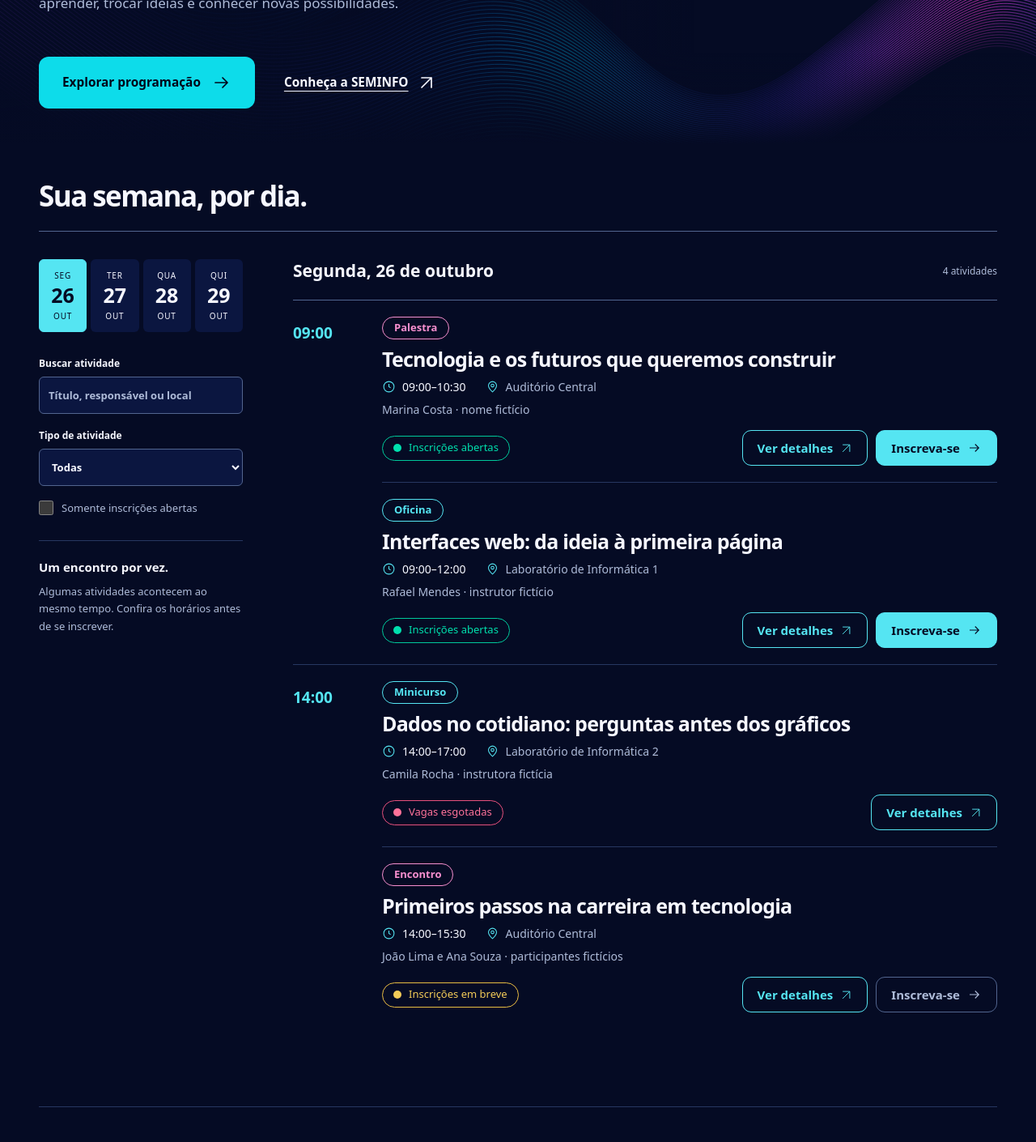
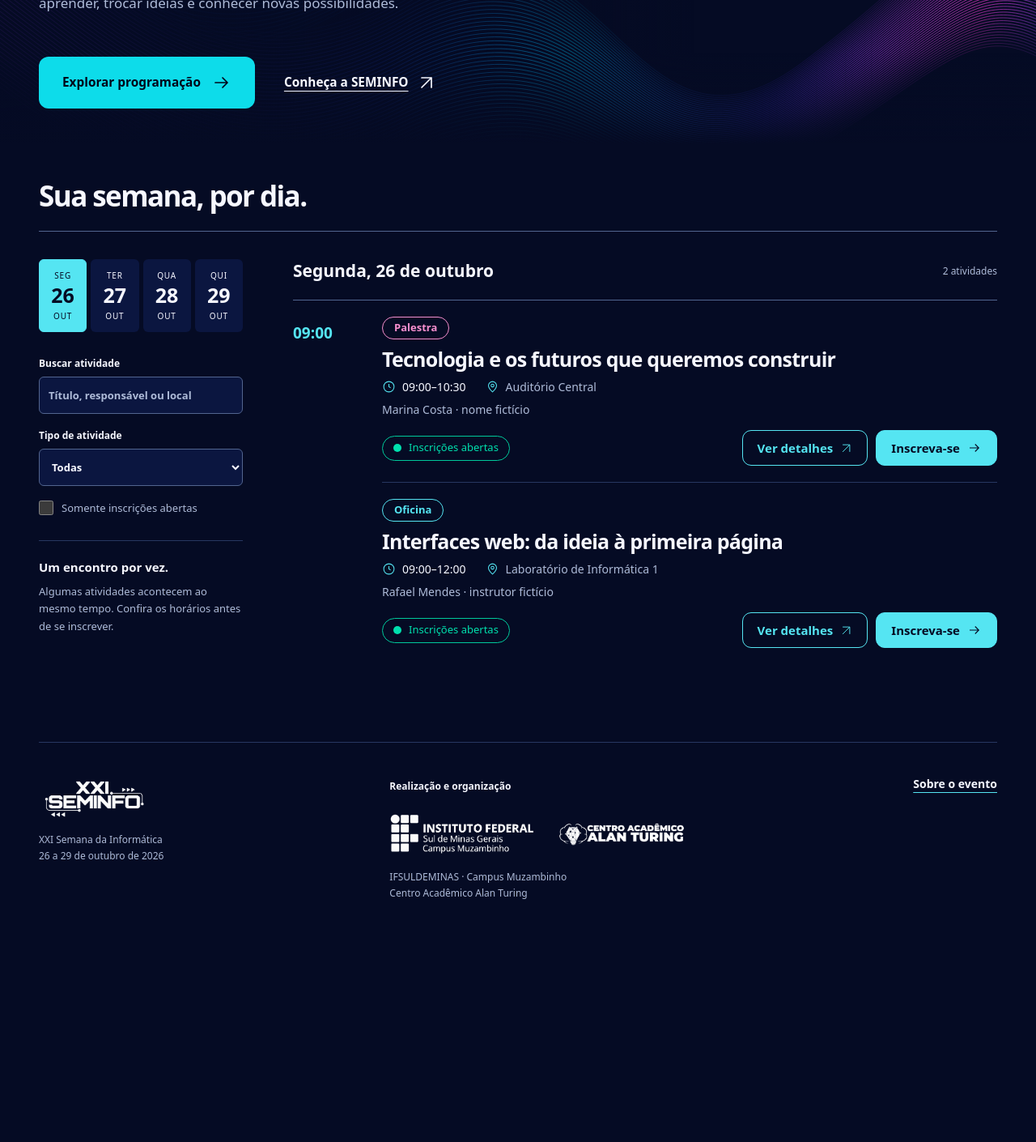
Before and after one commit to zluaninhaxp/seminfo, a React (Vite) app: page / in a window 1280 px wide. Shown: the part 391-1801 px from the top of the page at 81% size. After the commit the page ends 1554 px from the top, so only its background shows below. Built offline with nearby package versions, Linux system fonts and the light colour scheme; a web font is replaced by a local one.

Commit message:
feat: adiciona informações reais da CSP

```diff
--- a/src/App.css
+++ b/src/App.css
@@ -483,6 +483,7 @@ main:focus { outline: none; }
 .programme-activity-list .activity-type { display: inline-flex; padding: 4px 14px; border: 1px solid currentColor; border-radius: 999px; font-size: 13px; line-height: 1.35; color: var(--pink); }
 .programme-activity-list .category-cyan { color: var(--cyan); }
 .programme-activity-list .activity-row h3 { max-width: none; font-size: clamp(21px, 2vw, 25px); line-height: 1.3; }
+.programme-activity-list .activity-subtitle { margin: 5px 0 0; color: var(--cyan); font-size: 15px; font-weight: 600; line-height: 1.4; }
 .programme-activity-list .activity-meta { flex-direction: row; gap: 8px 24px; font-size: 14px; margin-top: 9px; }
 .programme-activity-list .activity-meta > span { display: inline-flex; align-items: center; gap: 8px; min-width: 0; }
 .programme-activity-list .activity-meta svg { width: 17px; height: 17px; flex-shrink: 0; color: var(--cyan); }
--- a/src/App.tsx
+++ b/src/App.tsx
@@ -8,6 +8,7 @@ import { Arrow } from "./Experience";
 import seminfoLogo from "./assets/LogoSEMINFO.png";
 import instituteLogo from "./assets/LogoIF.png";
 import academicCenterLogo from "./assets/LogoCA2.png";
+import caSeminfoPhoto from "./assets/Organizadores/CAseminfo.jpeg";
 
 const labels = {
   open: "Inscrições abertas",
@@ -27,6 +28,25 @@ function registrationDestination(value?: string) {
   } catch {
     return undefined;
   }
+}
+function registrationLabel(activity: Activity) {
+  if (activity.registrationStatus === "open" && !registrationDestination(activity.registrationUrl)) {
+    return activity.registrationDeadline
+      ? `Inscrições abertas até ${activity.registrationDeadline}`
+      : "Inscrições em breve";
+  }
+  return labels[activity.registrationStatus];
+}
+function renderRequirement(requirement: Activity["requirements"][number]) {
+  if (typeof requirement === "string") return requirement;
+  const pattern = new RegExp(
+    `(${requirement.emphasize.map((text) => text.replace(/[.*+?^${}()|[\]\\]/g, "\\$&")).join("|")})`,
+  );
+  return requirement.text.split(pattern).map((part, index) =>
+    requirement.emphasize.includes(part)
+      ? <mark className="competition-highlight" key={`${part}-${index}`}>{part}</mark>
+      : part,
+  );
 }
 function AgendaIcon({ location = false }: { location?: boolean }) {
   return <svg viewBox="0 0 24 24" fill="none" stroke="currentColor" strokeWidth="1.5" aria-hidden="true">
@@ -182,7 +202,7 @@ function App() {
           (a) =>
             (isActivities || a.date === day) &&
             (type === "Todas" || a.type === type) &&
-            (!openOnly || (a.registrationStatus === "open" && !a.cancelled && Boolean(registrationDestination(a.registrationUrl)))) &&
+            (!openOnly || (a.registrationStatus === "open" && !a.cancelled && (Boolean(registrationDestination(a.registrationUrl)) || Boolean(a.registrationDeadline)))) &&
             normalize(`${a.title} ${a.speaker} ${a.location}`).includes(
               normalize(search),
             ),
@@ -260,9 +280,9 @@ function App() {
             </a>
           ) : (
             <p className="action-note">
-              {event.demo
+              {a.registrationInstructions ?? (event.demo
                 ? "Formulário indisponível nesta demonstração."
-                : "Formulário de inscrição a divulgar."}
+                : "Formulário de inscrição a divulgar.")}
             </p>
           ))}
         {a.registrationStatus !== "open" && (
@@ -400,43 +420,72 @@ function App() {
               <article className="detail-body">
                 <h2>Sobre a atividade</h2>
                 <p>{detail.description}</p>
+                {detail.competitionSchedule?.length ? (
+                  <section className="competition-schedule" aria-labelledby="competition-schedule-title">
+                    <h2 id="competition-schedule-title">Cronograma da competição</h2>
+                    <ol>
+                      {detail.competitionSchedule.map((stage) => (
+                        <li key={`${stage.date}-${stage.start ?? "sem-horario"}-${stage.title}`}>
+                          <div className="competition-schedule-time">
+                            {stage.start ? (
+                              <time dateTime={`${stage.date}T${stage.start}:00`}>
+                                {stage.start}{stage.end ? `–${stage.end}` : ""}
+                              </time>
+                            ) : <span>Horário a divulgar</span>}
+                            <small>{dateLabel(stage.date)}</small>
+                          </div>
+                          <h3>{stage.title}</h3>
+                        </li>
+                      ))}
+                    </ol>
+                  </section>
+                ) : null}
                 <h2>Quem conduz</h2>
                 <div className="detail-speakers">
                   {detail.speaker ? detail.speaker.split(/\s+e\s+|\s*;\s*/).map((speaker, index) => {
                     const [name, ...notes] = speaker.split("·");
                     const words = name.trim().split(/\s+/);
                     const initials = [words[0]?.[0], words.length > 1 ? words[words.length - 1]?.[0] : ""].join("").toUpperCase();
-                    return <div className="detail-speaker" key={`${speaker}-${index}`}><span className="speaker-avatar" aria-hidden="true">{initials}</span><p><strong>{name.trim()}</strong>{notes.length > 0 && <small>{notes.join("·").trim()}</small>}</p></div>;
+                    const isAcademicCenter = name.trim() === "Centro Acadêmico Alan Turing";
+                    return <div className="detail-speaker" key={`${speaker}-${index}`}><span className={`speaker-avatar ${isAcademicCenter ? "speaker-avatar-image" : ""}`} aria-hidden="true">{isAcademicCenter ? <img src={caSeminfoPhoto} alt="" /> : initials}</span><p><strong>{name.trim()}</strong>{notes.length > 0 && <small>{notes.join("·").trim()}</small>}</p></div>;
                   }) : <p>Responsável a divulgar.</p>}
                 </div>
-                <h2>Antes de participar</h2>
+                <section className={detail.type === "Competição" ? "competition-rules" : "activity-requirements"} aria-labelledby="requirements-title">
+                  <h2 id="requirements-title">Antes de participar</h2>
                   {detail.requirements.length ? (
                     <ul>
                       {detail.requirements.map((r) => (
-                      <li key={r}>{r}</li>
+                        <li key={typeof r === "string" ? r : r.text}>{renderRequirement(r)}</li>
                       ))}
                     </ul>
                   ) : (
                     <p>Não há requisitos informados.</p>
                   )}
+                </section>
               </article>
               <aside className="participation">
-                <span className={`detail-registration-status ${detail.cancelled || detail.registrationStatus === "full" ? "detail-status-full" : detail.registrationStatus === "open" && registrationDestination(detail.registrationUrl) ? "detail-status-open" : detail.registrationStatus === "soon" || detail.registrationStatus === "open" ? "detail-status-soon" : ""}`}>
-                  <span aria-hidden="true" />{detail.cancelled ? "Cancelada" : detail.registrationStatus === "open" && !registrationDestination(detail.registrationUrl) ? "Inscrições em breve" : labels[detail.registrationStatus]}
+                <span className={`detail-registration-status ${detail.cancelled || detail.registrationStatus === "full" ? "detail-status-full" : detail.registrationStatus === "open" && (registrationDestination(detail.registrationUrl) || detail.registrationDeadline) ? "detail-status-open" : detail.registrationStatus === "soon" || detail.registrationStatus === "open" ? "detail-status-soon" : ""}`}>
+                  <span aria-hidden="true" />{detail.cancelled ? "Cancelada" : registrationLabel(detail)}
                 </span>
                 <h2>Participe</h2>
                 <p className="capacity">
                   {detail.capacity === null
-                    ? "Sem limite de vagas"
-                    : `${detail.capacity} vagas`}
+                    ? "Vagas ilimitadas"
+                    : detail.capacity === "limited"
+                      ? "Vagas limitadas"
+                    : typeof detail.capacity === "number"
+                      ? `${detail.capacity} vagas`
+                      : "Vagas a confirmar"}
                 </p>
-                {detail.capacity !== null && (
+                {typeof detail.capacity === "number" && (
                   <p>Preenchimento por ordem de inscrição.</p>
                 )}
                 {actions(detail)}
-                <p className="registration-help">
-                  {detail.registrationStatus === "none" ? "Esta atividade não exige inscrição." : "A inscrição é feita por atividade, em formulário externo. Consulte as orientações de confirmação no formulário."}
-                </p>
+                {detail.registrationStatus === "none" ? (
+                  <p className="registration-help">Esta atividade não exige inscrição.</p>
+                ) : !detail.registrationInstructions ? (
+                  <p className="registration-help">A inscrição é feita por atividade, em formulário externo. Consulte as orientações de confirmação no formulário.</p>
+                ) : null}
                 <button className="text-button" onClick={share}>
                   <DetailIcon kind="link" />
                   Compartilhar atividade
@@ -651,8 +700,9 @@ function App() {
                               className={`activity-row ${a.cancelled ? "cancelled" : ""}`}
                             >
                               <>
-                                <div className="activity-heading"><span className={`activity-type ${a.type === "Oficina" || a.type === "Minicurso" ? "category-cyan" : ""}`}>{a.type}</span></div>
+                                <div className="activity-heading"><span className={`activity-type ${a.type === "Oficina" ? "category-cyan" : ""}`}>{a.type}</span></div>
                                 <h3><a href={`#/atividade/${a.id}`} onClick={openActivity}>{a.title}</a></h3>
+                                {a.subtitle && <p className="activity-subtitle">{a.subtitle}</p>}
                                 <div className="activity-meta">
                                   <span><AgendaIcon />{a.start}–{a.end}</span>
                                   <span><AgendaIcon location />{a.location}</span>
@@ -661,15 +711,15 @@ function App() {
                                 {a.notice && <p className="row-notice">{a.notice}</p>}
                                 {temporal(a) && <p className="temporal">{temporal(a)}</p>}
                                 <div className="activity-bottom">
-                                  <span className={`agenda-status ${a.cancelled ? "agenda-status-cancelled" : a.registrationStatus === "full" ? "agenda-status-full" : a.registrationStatus === "open" && registrationDestination(a.registrationUrl) ? "agenda-status-open" : a.registrationStatus === "open" || a.registrationStatus === "soon" ? "agenda-status-soon" : ""}`}>
+                                  <span className={`agenda-status ${a.cancelled ? "agenda-status-cancelled" : a.registrationStatus === "full" ? "agenda-status-full" : a.registrationStatus === "open" && (registrationDestination(a.registrationUrl) || a.registrationDeadline) ? "agenda-status-open" : a.registrationStatus === "open" || a.registrationStatus === "soon" ? "agenda-status-soon" : ""}`}>
                                     <span className="agenda-status-dot" aria-hidden="true" />
-                                    {a.cancelled ? "Cancelada" : a.registrationStatus === "open" && !registrationDestination(a.registrationUrl) ? "Inscrições em breve" : labels[a.registrationStatus]}
+                                    {a.cancelled ? "Cancelada" : registrationLabel(a)}
                                   </span>
                                   <div className="agenda-actions">
                                     <a className="agenda-button agenda-details" href={`#/atividade/${a.id}`} onClick={openActivity} aria-label={`Ver detalhes de ${a.title}`}>Ver detalhes<Arrow diagonal /></a>
-                                    {!a.cancelled && a.registrationStatus === "open" && (registrationDestination(a.registrationUrl)
+                                    {!a.cancelled && a.registrationStatus === "open" && (registrationDestination(a.registrationUrl) || a.registrationInstructions)
                                       ? <a className="agenda-button agenda-register" href={`#/atividade/${a.id}`} onClick={openActivity} aria-label={`Inscreva-se em ${a.title}`}>Inscreva-se<Arrow /></a>
-                                      : <button className="agenda-button agenda-register" disabled>Inscreva-se<Arrow /></button>)}
+                                      : <button className="agenda-button agenda-register" disabled>Inscreva-se<Arrow /></button>}
                                   </div>
                                 </div>
                               </>
--- a/src/data.ts
+++ b/src/data.ts
@@ -1,7 +1,8 @@
 export interface Activity {
   id: string;
   title: string;
-  type: "Palestra" | "Oficina" | "Minicurso" | "Encontro";
+  subtitle?: string;
+  type: "Palestra" | "Oficina" | "Competição";
   date: string;
   start: string;
   end: string;
@@ -9,11 +10,19 @@ export interface Activity {
   mode: "Presencial" | "Online";
   speaker: string;
   description: string;
-  requirements: string[];
-  capacity: number | null;
+  requirements: (string | { text: string; emphasize: string[] })[];
+  capacity?: number | null | "limited";
   registrationStatus: "open" | "closed" | "full" | "none" | "soon";
   registrationUrl?: string;
+  registrationDeadline?: string;
+  registrationInstructions?: string;
   onlineUrl?: string;
+  competitionSchedule?: {
+    date: string;
+    start?: string;
+    end?: string;
+    title: string;
+  }[];
   cancelled?: boolean;
   notice?: string;
 }
@@ -74,53 +83,47 @@ export const activities: Activity[] = [
     registrationUrl: "https://example.com/seminfo/inscricao-interfaces",
   },
   {
-    id: "dados-no-cotidiano",
-    title: "Dados no cotidiano: perguntas antes dos gráficos",
-    type: "Minicurso",
-    date: "2026-10-26",
-    start: "14:00",
-    end: "17:00",
-    location: "Laboratório de Informática 2",
+    id: "desafio-programacao",
+    title: "1ª CSP: Competição SEMINFO de Programação",
+    subtitle: "Encerramento da SEMINFO",
+    type: "Competição",
+    date: "2026-10-29",
+    start: "13:15",
+    end: "15:30",
+    location: "Prédio da Informática",
     mode: "Presencial",
-    speaker: "Camila Rocha · instrutora fictícia",
+    speaker: "Centro Acadêmico Alan Turing",
     description:
-      "Minicurso para formular perguntas, organizar uma base simples e comunicar resultados em gráficos claros.",
-    requirements: ["Noções básicas de planilhas"],
-    capacity: 30,
-    registrationStatus: "full",
-  },
-  {
-    id: "primeiros-passos-carreira",
-    title: "Primeiros passos na carreira em tecnologia",
-    type: "Encontro",
-    date: "2026-10-26",
-    start: "14:00",
-    end: "15:30",
-    location: "Auditório Central",
-    mode: "Presencial",
-    speaker: "João Lima e Ana Souza · participantes fictícios",
-    description:
-      "Conversa sobre formação, primeiras experiências de trabalho e caminhos para entrar na área de tecnologia.",
-    requirements: [],
-    capacity: null,
+      "A CSP é uma competição de programação organizada pelo Centro Acadêmico Alan Turing como parte da SEMINFO. Haverá uma prova de 7 problemas para cada categoria, Técnico e Graduação. Não é necessária experiência em programação competitiva.",
+    requirements: [
+      {
+        text: "Exclusiva para estudantes do IFSULDEMINAS Campus Muzambinho dos cursos Técnico em Informática Integrado ou Subsequente, ou Ciência da Computação.",
+        emphasize: ["Técnico em Informática Integrado ou Subsequente", "Ciência da Computação"],
+      },
+      {
+        text: "Equipes de 1 a 3 estudantes da mesma categoria. Quem tiver equipe incompleta pode pedir para encontrar outros participantes no formulário.",
+        emphasize: ["1 a 3 estudantes", "mesma categoria"],
+      },
+      {
+        text: "Linguagens permitidas: C, C++, Java e Python.",
+        emphasize: ["C, C++, Java e Python"],
+      },
+      {
+        text: "Cada equipe usa um computador do campus, com o ambiente já preparado. Material impresso e conversa entre integrantes são permitidos; internet e dispositivos digitais pessoais não.",
+        emphasize: ["computador do campus", "Material impresso e conversa entre integrantes são permitidos", "internet e dispositivos digitais pessoais não"],
+      },
+    ],
+    capacity: "limited",
     registrationStatus: "open",
-  },
-  {
-    id: "desafio-programacao",
-    title: "Um dia de desafios de programação",
-    type: "Encontro",
-    date: "2026-10-27",
-    start: "09:00",
-    end: "17:00",
-    location: "Laboratório de Informática 1",
-    mode: "Presencial",
-    speaker: "Equipe de organização · demonstração",
-    description:
-      "Um dia de desafios colaborativos de programação, com etapas em equipes e pausas entre rodadas.",
-    requirements: ["Familiaridade com uma linguagem de programação"],
-    capacity: 30,
-    registrationStatus: "open",
-    registrationUrl: "https://example.com/seminfo/inscricao-desafio",
+    registrationDeadline: "23/10",
+    registrationInstructions:
+      "Inscrição gratuita por equipe até 23/10. Link do formulário a divulgar.",
+    competitionSchedule: [
+      { date: "2026-10-29", start: "13:00", end: "13:15", title: "Entrada e preparação nos laboratórios" },
+      { date: "2026-10-29", start: "13:15", end: "15:30", title: "Prova" },
+      { date: "2026-10-29", start: "15:30", end: "16:00", title: "Deslocamento ao auditório e coffee break" },
+      { date: "2026-10-29", start: "16:00", title: "Premiação da CSP e encerramento da SEMINFO" },
+    ],
   },
   {
     id: "seguranca-aplicacoes",
@@ -174,20 +177,4 @@ export const activities: Activity[] = [
     registrationUrl: "https://example.com/seminfo/inscricao-acessibilidade",
     onlineUrl: "https://example.com/seminfo/transmissao-acessibilidade",
   },
-  {
-    id: "conexoes-encerramento",
-    title: "Conexões para além da SEMINFO",
-    type: "Encontro",
-    date: "2026-10-29",
-    start: "16:00",
-    end: "17:00",
-    location: "Auditório Central",
-    mode: "Presencial",
-    speaker: "Centro Acadêmico Alan Turing",
-    description:
-      "Encontro de encerramento para compartilhar aprendizados e combinar formas de manter as trocas depois do evento.",
-    requirements: [],
-    capacity: null,
-    registrationStatus: "none",
-  },
 ];
```
Also changed, not shown: src/ActivityDetail.css (+17 -0 lines), src/assets/Organizadores/CAseminfo.jpeg (added). Lines whose indentation alone changed are shown as unchanged.
